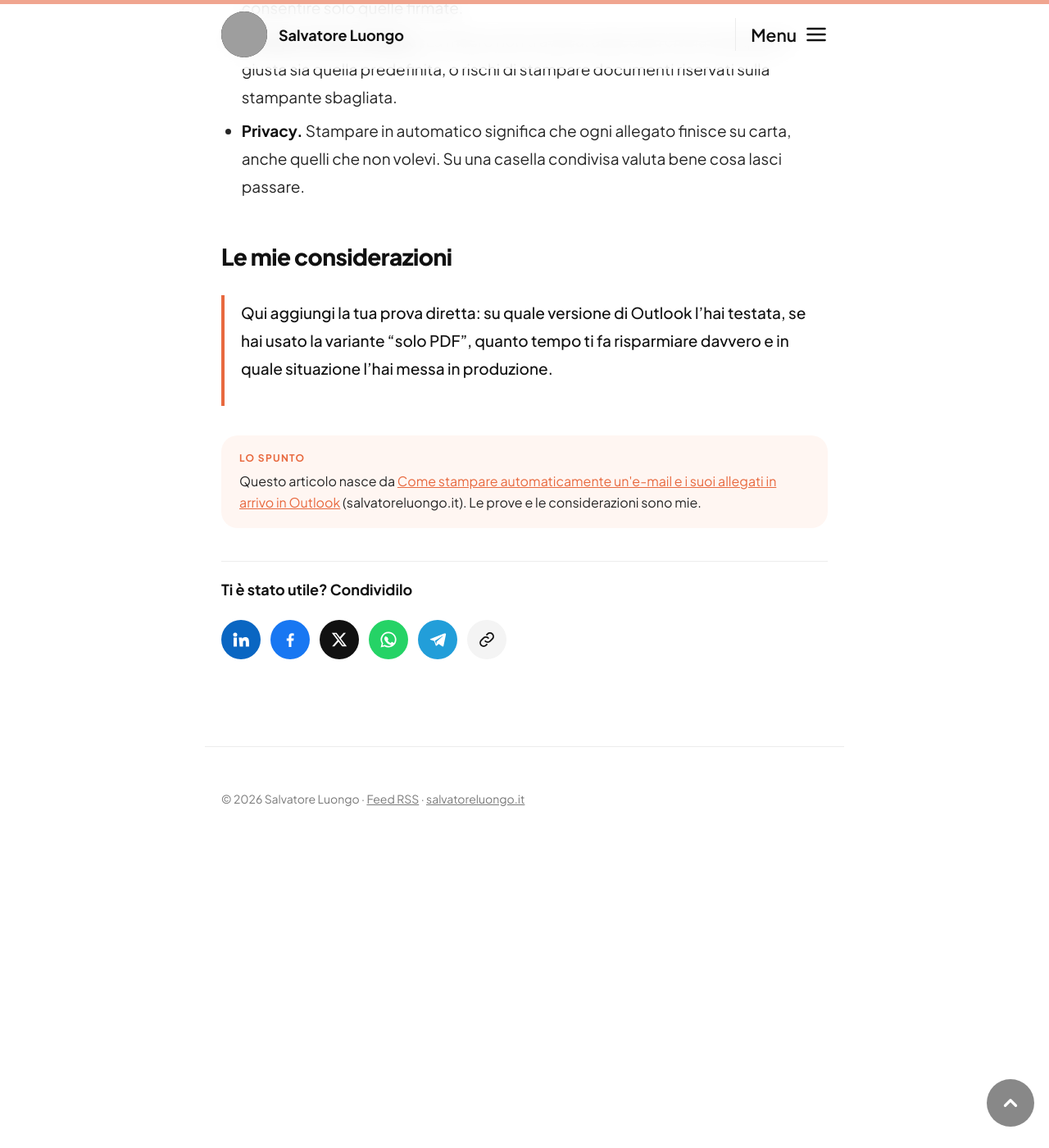
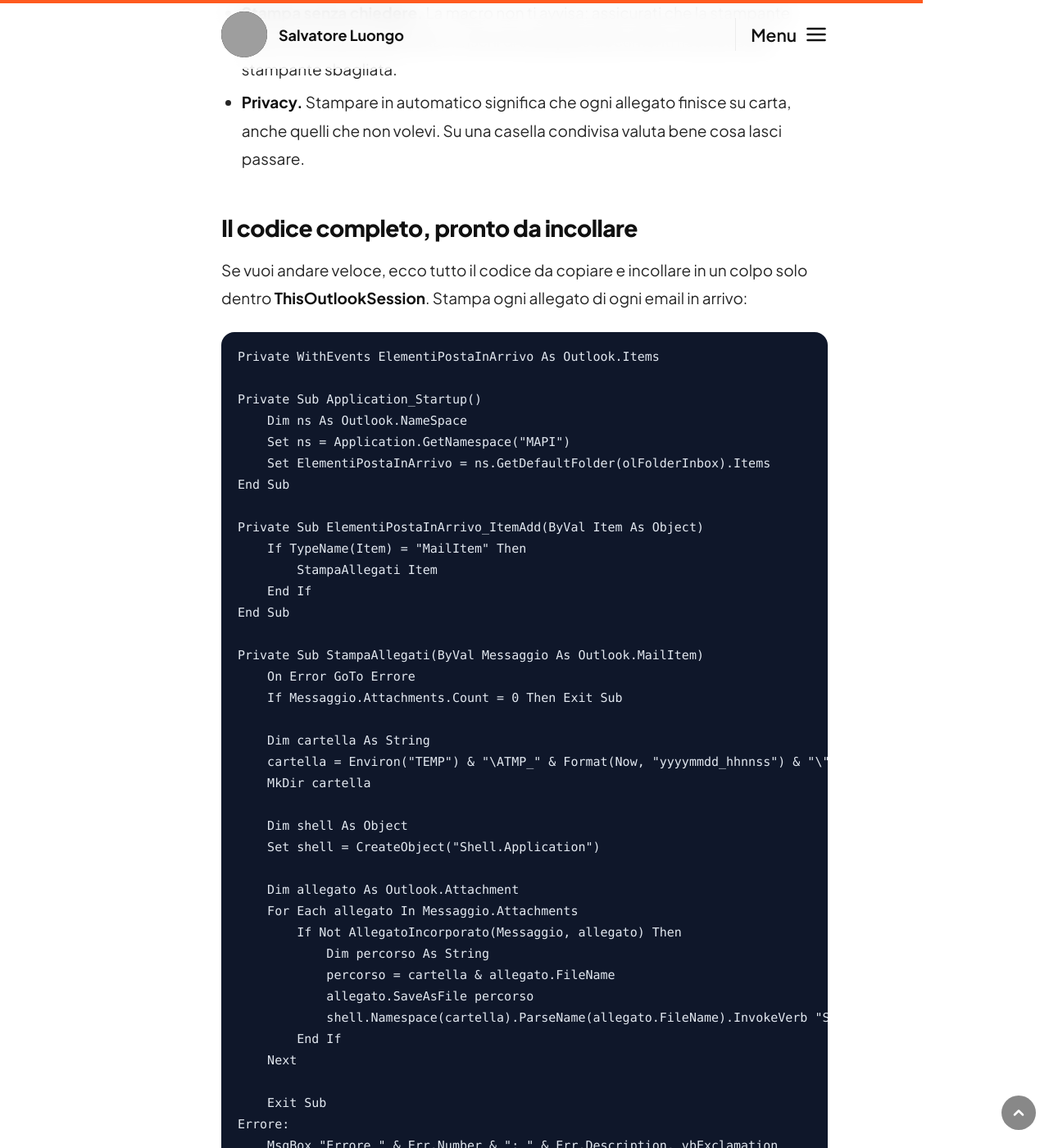
Before and after one commit to salvatoreluongo/blog, a Jekyll site: the page built from _posts/2026-10-18-stampare-automaticamente-email-allegati-outlook.md, in a window 1280 px wide and 1400 px high, scrolled down 5091 px. Shown: the whole window at 82% size. Built offline with Jekyll 4.4.1, drawn with Linux system fonts in a browser that asks for light colours; some of the changed text lies outside the part shown; grey boxes are pictures that could not be loaded.

Commit message:
Articolo Outlook: codice completo e ritocchi al tema (fulmine, barra di lettura, WhatsApp, torna su)
Co-Authored-By: Claude Opus 4.8 <noreply@anthropic.com>
Claude-Session: https://claude.ai/code/session_01FB3ghLAwhiJrxPupN6Eiuj

````diff
--- a/_includes/card.html
+++ b/_includes/card.html
@@ -7,7 +7,6 @@
     {%- else -%}
     <span class="cover-fallback">{{ p.title | truncatewords: 6 }}</span>
     {%- endif -%}
-    <span class="badge" aria-hidden="true"><svg viewBox="0 0 24 24" width="22" height="22"><path d="M13 2L4 14h6l-1 8 9-12h-6l1-8z" fill="currentColor"/></svg></span>
   </a>
   {%- if p.categories.size > 0 -%}
   <div class="pills">
--- a/_includes/share.html
+++ b/_includes/share.html
@@ -11,7 +11,7 @@
     <svg viewBox="0 0 24 24" width="22" height="22" aria-hidden="true"><path fill="currentColor" d="M17.75 3h3.07l-6.7 7.66L22 21h-6.17l-4.83-6.32L5.47 21H2.4l7.17-8.2L2 3h6.33l4.37 5.77zm-1.08 16.17h1.7L7.4 4.73H5.58z"/></svg>
   </a>
   <a class="sh sh-wa" href="https://wa.me/?text={{ share_text }}%20{{ share_url }}" target="_blank" rel="noopener" aria-label="Condividi su WhatsApp" title="WhatsApp">
-    <svg viewBox="0 0 24 24" width="24" height="24" aria-hidden="true"><path fill="currentColor" d="M12 2.5a9.5 9.5 0 0 0-8.2 14.3L2.5 21.5l4.8-1.3A9.5 9.5 0 1 0 12 2.5zm0 1.7a7.8 7.8 0 1 1-4.1 14.4l-.3-.2-2.8.8.8-2.7-.2-.3A7.8 7.8 0 0 1 12 4.2zm-3.3 3.9c-.2 0-.5 0-.7.3-.3.3-1 1-1 2.4s1 2.8 1.2 3c.1.2 2 3.1 4.9 4.3 2.4 1 2.9.8 3.4.7.5 0 1.7-.7 1.9-1.4.2-.7.2-1.3.2-1.4l-.5-.3-1.8-.9c-.3-.1-.4-.1-.6.1l-.8 1c-.2.2-.3.2-.6.1a6.4 6.4 0 0 1-3.2-2.8c-.2-.4.2-.4.7-1.3.1-.2 0-.3 0-.5l-.8-2c-.2-.5-.4-.4-.6-.4z"/></svg>
+    <svg viewBox="0 0 32 32" width="24" height="24" aria-hidden="true"><path fill="currentColor" d="M16 3C9.4 3 4 8.4 4 15c0 2.1.6 4.2 1.6 6L4 29l8.2-1.6c1.7.9 3.7 1.4 5.8 1.4h.1C22.6 28.8 28 23.4 28 16.8 28 9.9 22.6 3 16 3zm0 23.3c-1.8 0-3.6-.5-5.1-1.4l-.4-.2-4.9 1 1-4.7-.3-.5A9.6 9.6 0 0 1 6.4 15C6.4 9.7 10.7 5.4 16 5.4S25.6 9.7 25.6 15 21.3 26.3 16 26.3zm5.3-7.2c-.3-.1-1.7-.8-2-.9-.3-.1-.5-.1-.7.1-.2.3-.7.9-.9 1.1-.2.2-.3.2-.6.1-1.7-.8-2.8-1.5-3.9-3.4-.3-.5.3-.5.8-1.5.1-.2 0-.4 0-.5l-.9-2.1c-.2-.5-.4-.5-.6-.5h-.6c-.2 0-.5.1-.7.3-.8.8-1 1.9-1 3.1.1 1.8 1.4 3.6 1.6 3.8.2.3 2.8 4.3 6.8 5.8 2.5.9 3.1.7 3.7.6.9-.1 1.7-.7 2-1.4.2-.7.2-1.3.2-1.4-.1-.3-.3-.4-.5-.5z"/></svg>
   </a>
   <a class="sh sh-tg" href="https://t.me/share/url?url={{ share_url }}&text={{ share_text }}" target="_blank" rel="noopener" aria-label="Condividi su Telegram" title="Telegram">
     <svg viewBox="0 0 24 24" width="22" height="22" aria-hidden="true"><path fill="currentColor" d="M21.5 3.6L2.9 10.8c-1.3.5-1.3 1.2-.2 1.5l4.8 1.5 1.8 5.6c.2.6.1.9.8.9.5 0 .7-.2 1-.5l2.3-2.2 4.8 3.5c.9.5 1.5.2 1.7-.8l3.1-14.8c.3-1.3-.5-1.9-1.5-1.4zM8.4 13.5l9.8-6.2c.5-.3.9-.1.5.2l-8.1 7.3-.3 3.4z"/></svg>
--- a/_posts/2026-10-18-stampare-automaticamente-email-allegati-outlook.md
+++ b/_posts/2026-10-18-stampare-automaticamente-email-allegati-outlook.md
@@ -3,15 +3,12 @@ title: "Stampare in automatico le email e gli allegati in arrivo su Outlook"
 date: 2026-10-18 17:00:00 +0200
 categories: [Outlook, Tips e Trick]
 description: "Una macro VBA che stampa da sola ogni email in arrivo e i suoi allegati, con la parte che di solito manca: come farla partire all'arrivo della posta."
-fonte: "https://www.salvatoreluongo.it/come-stampare-automaticamente-une-mail-e-i-suoi-allegati-in-arrivo-in-outlook/"
-fonte_titolo: "Come stampare automaticamente un'e-mail e i suoi allegati in arrivo in Outlook"
-fonte_nome: "salvatoreluongo.it"
 published: true
 ---
 
-Ci sono uffici in cui ogni email che arriva va finire su carta: un ordine da evadere, una conferma da protocollare, un documento da firmare. Farlo a mano, una stampa alla volta, è una di quelle attività che mangiano tempo senza dare niente in cambio.
+Ci sono uffici in cui ogni email che arriva deve finire su carta: un ordine da evadere, una conferma da protocollare, un documento da firmare. Farlo a mano, una stampa alla volta, è una di quelle attività che mangiano tempo senza dare niente in cambio.
 
-In questo articolo vediamo come far sì che Outlook stampi **da solo** ogni email in arrivo e i suoi allegati, con una piccola macro. È la stessa procedura che avevo già descritto tempo fa, ma con un pezzo che allora avevo lasciato fuori e che è quello che fa davvero la differenza: **come far partire la macro automaticamente** quando arriva la posta.
+In questo articolo vediamo come far sì che Outlook stampi **da solo** ogni email in arrivo e i suoi allegati, con una piccola macro. Il punto su cui mi soffermo di più, perché è quello che fa davvero la differenza, è **come far partire la macro automaticamente** all'arrivo della posta.
 
 ## A chi serve davvero
 
@@ -35,10 +32,9 @@ L'idea è semplice: Outlook permette di scrivere piccole automazioni in **VBA**
 
 Apri Outlook e premi **Alt + F11**: si apre l'editor di Visual Basic. Nella colonna a sinistra espandi *Project1 → Microsoft Outlook Objects* e fai doppio clic su **ThisOutlookSession**.
 
-
 ## Passo 2 — Far partire la macro all'arrivo della posta
 
-Questo è il pezzo chiave. Perché la stampa sia davvero automatica, Outlook deve "accorgersi" di ogni nuova email. Incolla in cima a **ThisOutlookSession** questo codice, che si aggancia alla Posta in arrivo:
+Questo è il pezzo chiave. Perché la stampa sia davvero automatica, Outlook deve "accorgersi" di ogni nuova email. Il codice che si aggancia alla Posta in arrivo è questo:
 
 ```vba
 Private WithEvents ElementiPostaInArrivo As Outlook.Items
@@ -56,11 +52,11 @@ Private Sub ElementiPostaInArrivo_ItemAdd(ByVal Item As Object)
 End Sub
 ```
 
-Da ora, ogni volta che arriva un messaggio, Outlook chiama la nostra macro `StampaAllegati`.
+Da ora, ogni volta che arriva un messaggio, Outlook chiama la macro `StampaAllegati`.
 
 ## Passo 3 — La macro che stampa
 
-Sotto il codice precedente, incolla la macro vera e propria:
+La macro vera e propria salva gli allegati e li manda in stampa:
 
 ```vba
 Private Sub StampaAllegati(ByVal Messaggio As Outlook.MailItem)
@@ -107,7 +103,6 @@ End Function
 ```
 
 Salva con l'icona del dischetto e chiudi l'editor. La prima volta, chiudi e riapri Outlook per far partire `Application_Startup`.
-
 
 ## Stampare solo un tipo di file (es. solo i PDF)
 
@@ -142,6 +137,62 @@ In alternativa, con una **regola di Outlook** puoi spostare in una cartella dedi
 - **Stampa senza chiedere.** La macro non ti avvisa: assicurati che la stampante giusta sia quella predefinita, o rischi di stampare documenti riservati sulla stampante sbagliata.
 - **Privacy.** Stampare in automatico significa che ogni allegato finisce su carta, anche quelli che non volevi. Su una casella condivisa valuta bene cosa lasci passare.
 
-## Le mie considerazioni
+## Il codice completo, pronto da incollare
 
-> Qui aggiungi la tua prova diretta: su quale versione di Outlook l'hai testata, se hai usato la variante "solo PDF", quanto tempo ti fa risparmiare davvero e in quale situazione l'hai messa in produzione.
+Se vuoi andare veloce, ecco tutto il codice da copiare e incollare in un colpo solo dentro **ThisOutlookSession**. Stampa ogni allegato di ogni email in arrivo:
+
+```vba
+Private WithEvents ElementiPostaInArrivo As Outlook.Items
+
+Private Sub Application_Startup()
+    Dim ns As Outlook.NameSpace
+    Set ns = Application.GetNamespace("MAPI")
+    Set ElementiPostaInArrivo = ns.GetDefaultFolder(olFolderInbox).Items
+End Sub
+
+Private Sub ElementiPostaInArrivo_ItemAdd(ByVal Item As Object)
+    If TypeName(Item) = "MailItem" Then
+        StampaAllegati Item
+    End If
+End Sub
+
+Private Sub StampaAllegati(ByVal Messaggio As Outlook.MailItem)
+    On Error GoTo Errore
+    If Messaggio.Attachments.Count = 0 Then Exit Sub
+
+    Dim cartella As String
+    cartella = Environ("TEMP") & "\ATMP_" & Format(Now, "yyyymmdd_hhnnss") & "\"
+    MkDir cartella
+
+    Dim shell As Object
+    Set shell = CreateObject("Shell.Application")
+
+    Dim allegato As Outlook.Attachment
+    For Each allegato In Messaggio.Attachments
+        If Not AllegatoIncorporato(Messaggio, allegato) Then
+            Dim percorso As String
+            percorso = cartella & allegato.FileName
+            allegato.SaveAsFile percorso
+            shell.Namespace(cartella).ParseName(allegato.FileName).InvokeVerb "Stampa"
+        End If
+    Next
+
+    Exit Sub
+Errore:
+    MsgBox "Errore " & Err.Number & ": " & Err.Description, vbExclamation
+End Sub
+
+Private Function AllegatoIncorporato(ByVal Messaggio As Outlook.MailItem, _
+                                     ByVal allegato As Outlook.Attachment) As Boolean
+    Dim cid As String
+    On Error Resume Next
+    cid = allegato.PropertyAccessor.GetProperty( _
+          "http://schemas.microsoft.com/mapi/proptag/0x3712001F")
+    On Error GoTo 0
+    If cid <> "" And Messaggio.BodyFormat = olFormatHTML Then
+        AllegatoIncorporato = (InStr(Messaggio.HTMLBody, "cid:" & cid) > 0)
+    End If
+End Function
+```
+
+Incollato questo, salva, chiudi e riapri Outlook: da quel momento la stampa parte da sola.
--- a/assets/css/style.css
+++ b/assets/css/style.css
@@ -7,7 +7,7 @@
   --line: #ececec;
   --pill: #f4f4f4;
   --accent: #e8693f;        /* "Leggi di più", link */
-  --progress: #f0a58f;      /* barra di lettura */
+  --progress: #ff5a1f;      /* barra di lettura */
   --badge: #f7d35c;         /* fulmine sulle copertine */
   --radius: 28px;
   --font: "Plus Jakarta Sans", -apple-system, BlinkMacSystemFont, "Segoe UI", Helvetica, Arial, sans-serif;
@@ -23,6 +23,7 @@ img { max-width: 100%; }
 
 /* ── Barra di lettura ─────────────────────────────── */
 .progress { position: fixed; top: 0; left: 0; right: 0; height: 5px; z-index: 300; background: transparent; }
+.progress { height: 4px; }
 .progress span { display: block; height: 100%; width: 0; background: var(--progress); transition: width .08s linear; }
 
 /* ── Header ───────────────────────────────────────── */
@@ -124,8 +125,9 @@ body.menu-open { overflow: hidden; }
 /* ── Footer e pulsante "torna su" ─────────────────── */
 .site-footer { color: var(--muted); font-size: 14px; padding-top: 40px; padding-bottom: 50px; border-top: 1px solid var(--line); margin-top: 40px; }
 .site-footer a { color: var(--muted); }
-.to-top { position: fixed; right: 18px; bottom: 26px; width: 58px; height: 58px; border-radius: 50%; border: 0; background: rgba(90,90,90,.72); color: #fff; display: grid; place-items: center; cursor: pointer; opacity: 0; pointer-events: none; transition: opacity .25s; z-index: 150; }
+.to-top { position: fixed; right: 16px; bottom: 22px; width: 42px; height: 42px; border-radius: 50%; border: 0; background: rgba(90,90,90,.72); color: #fff; display: grid; place-items: center; cursor: pointer; opacity: 0; pointer-events: none; transition: opacity .25s; z-index: 150; }
 .to-top.show { opacity: 1; pointer-events: auto; }
+.to-top svg { width: 20px; height: 20px; }
 
 @media (max-width: 600px) {
   .intro h1 { font-size: 28px; }
````
Also changed, not shown: other parts of _posts/2026-10-18-stampare-automaticamente-email-allegati-outlook.md (+1 -1 lines).
